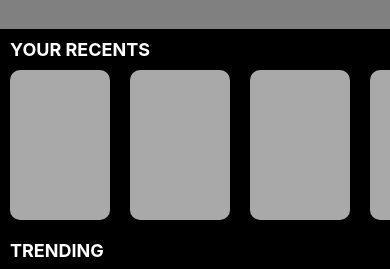
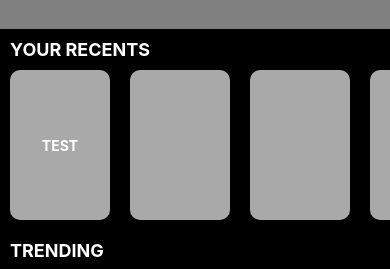
Before and after one commit to Caojess/World37, a React Native app: screen /Home in a window 390 px wide. Shown: the part 385-654 px from the top of the page. Built offline with nearby package versions, Linux system fonts and the light colour scheme.

Commit message:
making test for unity integration

```diff
--- a/src/screens/HomeScreen.tsx
+++ b/src/screens/HomeScreen.tsx
@@ -5,25 +5,34 @@ import { SafeAreaView, View, Text, StyleSheet, FlatList, Dimensions, ScrollView
 const { width } = Dimensions.get('window');
 
 // Dummy data for the horizontal lists
-const DATA = Array.from({ length: 6 }, (_, i) => ({ id: i.toString() }));
+const RECENT_DATA = Array.from({ length: 6 }, (_, i) => ({ id: i.toString(), text: i === 0 ? 'TEST' : '' }));
+const OTHER_DATA = Array.from({ length: 6 }, (_, i) => ({ id: i.toString() }));
+
+// Define the type for the props of the Item component
+type ItemProps = {
+  text?: string;
+};
 
 // Component for each item in the horizontal lists
-const Item = () => (
-  <View style={styles.item} />
+const Item: React.FC<ItemProps> = ({ text }) => (
+  <View style={styles.item}>
+    {text ? <Text style={styles.itemText}>{text}</Text> : null}
+  </View>
 );
 
 // Define the type for the props of the HorizontalList component
 type HorizontalListProps = {
   title: string;
+  data: Array<{ id: string; text?: string }>;
 };
 
 // Horizontal list component
-const HorizontalList: React.FC<HorizontalListProps> = ({ title }) => (
+const HorizontalList: React.FC<HorizontalListProps> = ({ title, data }) => (
   <View style={styles.horizontalListContainer}>
     <Text style={styles.listTitle}>{title}</Text>
     <FlatList
-      data={DATA}
-      renderItem={Item}
+      data={data}
+      renderItem={({ item }) => <Item text={item.text} />}
       keyExtractor={item => item.id}
       horizontal
       showsHorizontalScrollIndicator={false}
@@ -41,11 +50,11 @@ const HomeScreen = () => {
         <View style={styles.topSection} />
 
         {/* Horizontal lists */}
-        <HorizontalList title="YOUR RECENTS" />
-        <HorizontalList title="TRENDING" />
-        <HorizontalList title="TOP PICKS FOR YOU" />
-        <HorizontalList title="ALL TIME BESTS" />
-        <HorizontalList title="NEW RELEASES" />
+        <HorizontalList title="YOUR RECENTS" data={RECENT_DATA} />
+        <HorizontalList title="TRENDING" data={OTHER_DATA} />
+        <HorizontalList title="TOP PICKS FOR YOU" data={OTHER_DATA} />
+        <HorizontalList title="ALL TIME BESTS" data={OTHER_DATA} />
+        <HorizontalList title="NEW RELEASES" data={OTHER_DATA} />
       </ScrollView>
     </SafeAreaView>
   );
@@ -83,6 +92,13 @@ const styles = StyleSheet.create({
     backgroundColor: 'darkgray',
     marginHorizontal: 10,
     borderRadius: 10,
+    justifyContent: 'center',
+    alignItems: 'center',
+  },
+  // Style for the item text
+  itemText: {
+    color: 'white',
+    fontWeight: 'bold',
   },
 });
 
```
